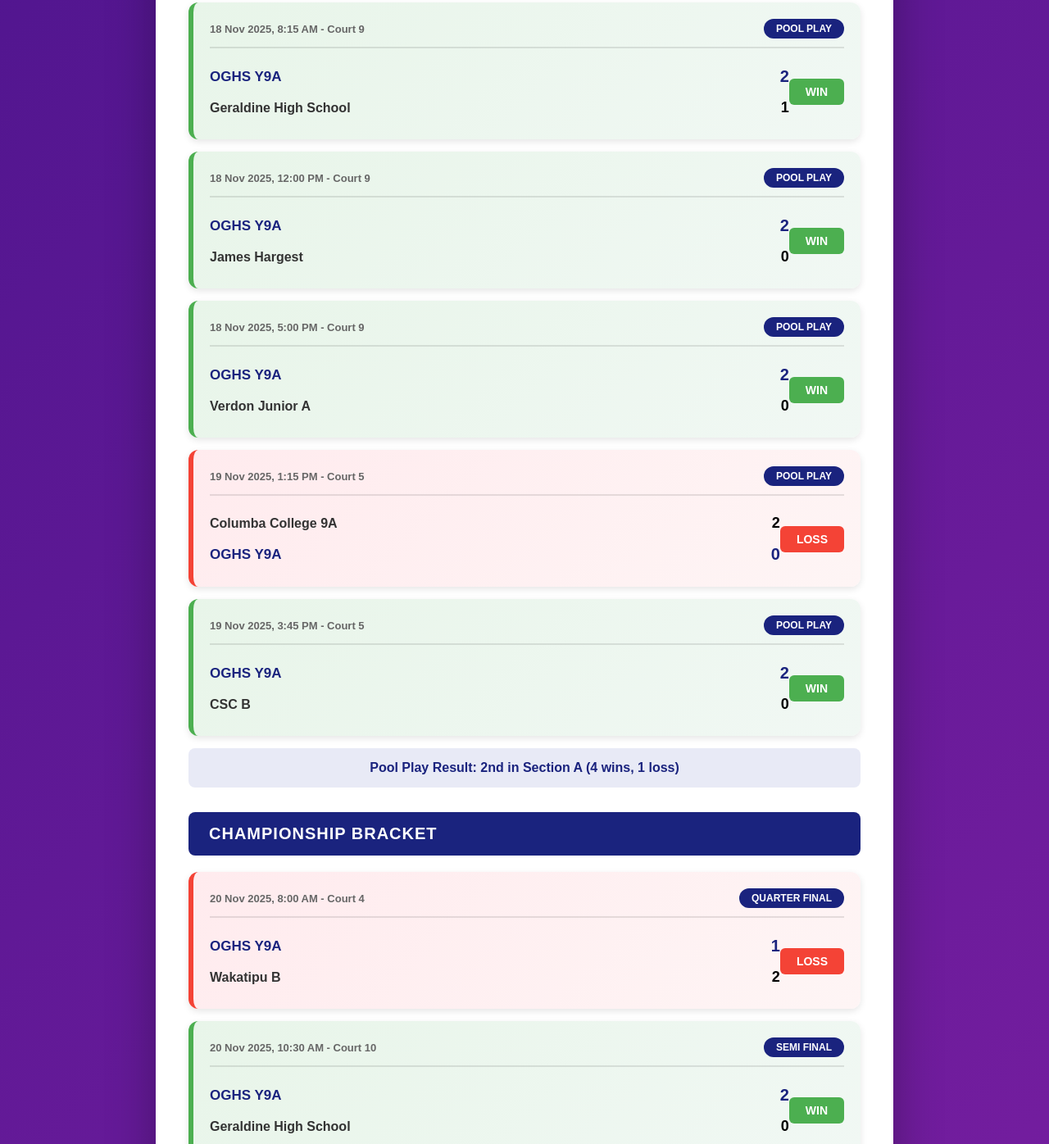
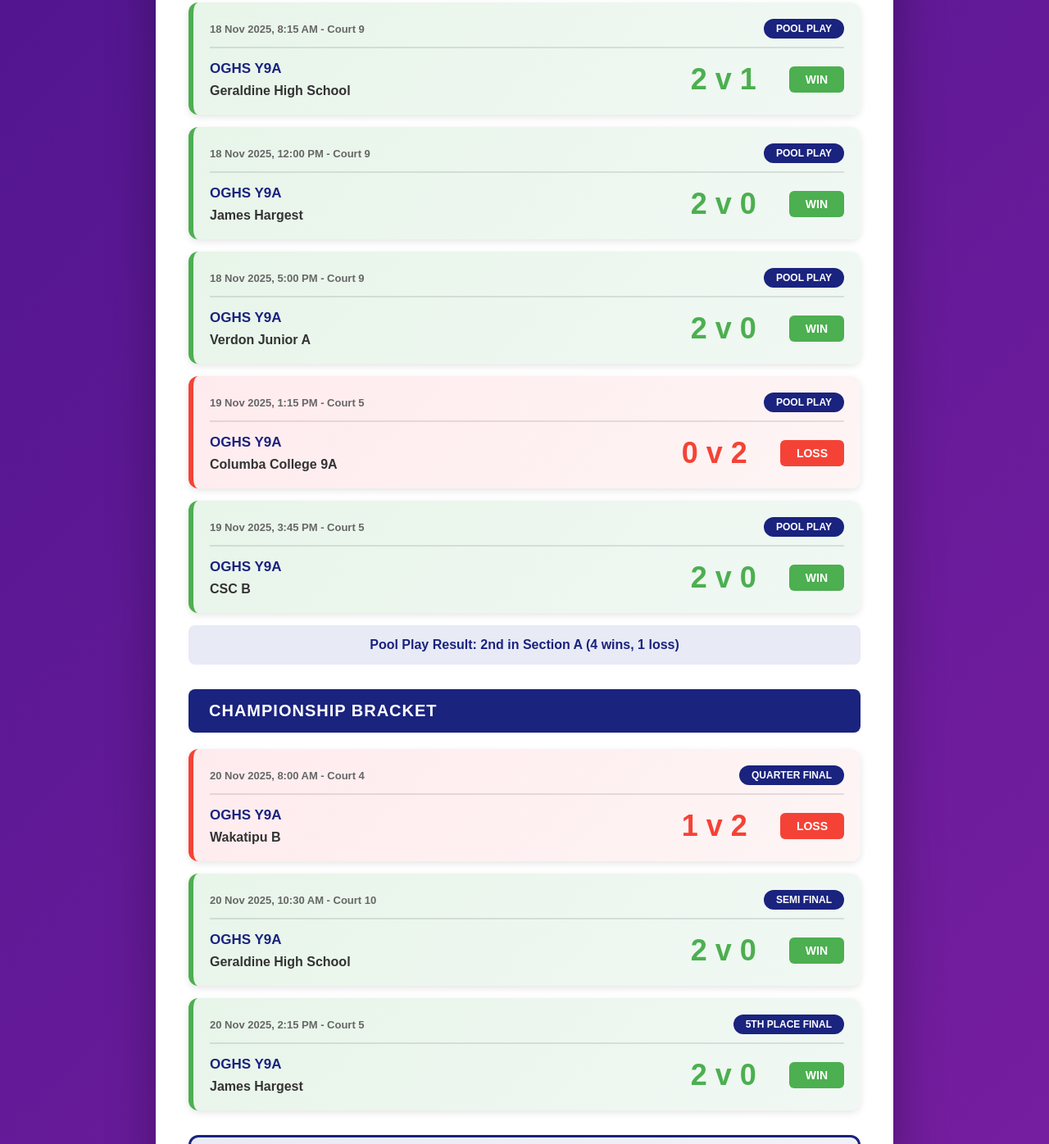
Before and after one commit to Neoublie/2025-South-Island-Junior-Secondary-Schools, a plain HTML site: page index.html in a window 1280 px wide. Shown: the part 705-2101 px from the top of the page at 82% size. Drawn offline with Linux system fonts and the light colour scheme.

Commit message:
fix: Fixed the Score locations

```diff
--- a/index.html
+++ b/index.html
@@ -166,38 +166,34 @@
             display: flex;
             justify-content: space-between;
             align-items: center;
+            gap: 20px;
         }
 
-        .team-info {
+        .teams-container {
             flex: 1;
-        }
-
-        .team {
             display: flex;
-            justify-content: space-between;
-            align-items: center;
-            padding: 8px 0;
-            font-size: 16px;
+            flex-direction: column;
+            gap: 8px;
         }
 
         .team-name-text {
             font-weight: 600;
             color: #333;
+            font-size: 16px;
         }
 
-        .team.oghs .team-name-text {
+        .team-name-text.oghs {
             color: #1a237e;
             font-weight: 700;
             font-size: 17px;
         }
 
         .score-display {
-            font-size: 32px;
+            font-size: 36px;
             font-weight: bold;
             color: #1a237e;
-            margin: 0 25px;
-            min-width: 60px;
-            text-align: center;
+            margin: 0 20px;
+            white-space: nowrap;
         }
 
         .score-display.win {
@@ -305,16 +301,11 @@
                     <div class="match-stage">Pool Play</div>
                 </div>
                 <div class="match-result">
-                    <div class="team-info">
-                        <div class="team oghs">
-                            <span class="team-name-text">OGHS Y9A</span>
-                            <span style="font-weight: 700; color: #1a237e; font-size: 20px;">2</span>
-                        </div>
-                        <div class="team">
-                            <span class="team-name-text">Geraldine High School</span>
-                            <span style="font-weight: 600; font-size: 18px;">1</span>
-                        </div>
+                    <div class="teams-container">
+                        <span class="team-name-text oghs">OGHS Y9A</span>
+                        <span class="team-name-text">Geraldine High School</span>
                     </div>
+                    <div class="score-display win">2 v 1</div>
                     <div class="result-badge">WIN</div>
                 </div>
             </div>
@@ -325,16 +316,11 @@
                     <div class="match-stage">Pool Play</div>
                 </div>
                 <div class="match-result">
-                    <div class="team-info">
-                        <div class="team oghs">
-                            <span class="team-name-text">OGHS Y9A</span>
-                            <span style="font-weight: 700; color: #1a237e; font-size: 20px;">2</span>
-                        </div>
-                        <div class="team">
-                            <span class="team-name-text">James Hargest</span>
-                            <span style="font-weight: 600; font-size: 18px;">0</span>
-                        </div>
+                    <div class="teams-container">
+                        <span class="team-name-text oghs">OGHS Y9A</span>
+                        <span class="team-name-text">James Hargest</span>
                     </div>
+                    <div class="score-display win">2 v 0</div>
                     <div class="result-badge">WIN</div>
                 </div>
             </div>
@@ -345,16 +331,11 @@
                     <div class="match-stage">Pool Play</div>
                 </div>
                 <div class="match-result">
-                    <div class="team-info">
-                        <div class="team oghs">
-                            <span class="team-name-text">OGHS Y9A</span>
-                            <span style="font-weight: 700; color: #1a237e; font-size: 20px;">2</span>
-                        </div>
-                        <div class="team">
-                            <span class="team-name-text">Verdon Junior A</span>
-                            <span style="font-weight: 600; font-size: 18px;">0</span>
-                        </div>
+                    <div class="teams-container">
+                        <span class="team-name-text oghs">OGHS Y9A</span>
+                        <span class="team-name-text">Verdon Junior A</span>
                     </div>
+                    <div class="score-display win">2 v 0</div>
                     <div class="result-badge">WIN</div>
                 </div>
             </div>
@@ -365,16 +346,11 @@
                     <div class="match-stage">Pool Play</div>
                 </div>
                 <div class="match-result">
-                    <div class="team-info">
-                        <div class="team">
-                            <span class="team-name-text">Columba College 9A</span>
-                            <span style="font-weight: 600; font-size: 18px;">2</span>
-                        </div>
-                        <div class="team oghs">
-                            <span class="team-name-text">OGHS Y9A</span>
-                            <span style="font-weight: 700; color: #1a237e; font-size: 20px;">0</span>
-                        </div>
+                    <div class="teams-container">
+                        <span class="team-name-text oghs">OGHS Y9A</span>
+                        <span class="team-name-text">Columba College 9A</span>
                     </div>
+                    <div class="score-display loss">0 v 2</div>
                     <div class="result-badge loss">LOSS</div>
                 </div>
             </div>
@@ -385,16 +361,11 @@
                     <div class="match-stage">Pool Play</div>
                 </div>
                 <div class="match-result">
-                    <div class="team-info">
-                        <div class="team oghs">
-                            <span class="team-name-text">OGHS Y9A</span>
-                            <span style="font-weight: 700; color: #1a237e; font-size: 20px;">2</span>
-                        </div>
-                        <div class="team">
-                            <span class="team-name-text">CSC B</span>
-                            <span style="font-weight: 600; font-size: 18px;">0</span>
-                        </div>
+                    <div class="teams-container">
+                        <span class="team-name-text oghs">OGHS Y9A</span>
+                        <span class="team-name-text">CSC B</span>
                     </div>
+                    <div class="score-display win">2 v 0</div>
                     <div class="result-badge">WIN</div>
                 </div>
             </div>
@@ -411,16 +382,11 @@
                     <div class="match-stage">Quarter Final</div>
                 </div>
                 <div class="match-result">
-                    <div class="team-info">
-                        <div class="team oghs">
-                            <span class="team-name-text">OGHS Y9A</span>
-                            <span style="font-weight: 700; color: #1a237e; font-size: 20px;">1</span>
-                        </div>
-                        <div class="team">
-                            <span class="team-name-text">Wakatipu B</span>
-                            <span style="font-weight: 600; font-size: 18px;">2</span>
-                        </div>
+                    <div class="teams-container">
+                        <span class="team-name-text oghs">OGHS Y9A</span>
+                        <span class="team-name-text">Wakatipu B</span>
                     </div>
+                    <div class="score-display loss">1 v 2</div>
                     <div class="result-badge loss">LOSS</div>
                 </div>
             </div>
@@ -431,16 +397,11 @@
                     <div class="match-stage">Semi Final</div>
                 </div>
                 <div class="match-result">
-                    <div class="team-info">
-                        <div class="team oghs">
-                            <span class="team-name-text">OGHS Y9A</span>
-                            <span style="font-weight: 700; color: #1a237e; font-size: 20px;">2</span>
-                        </div>
-                        <div class="team">
-                            <span class="team-name-text">Geraldine High School</span>
-                            <span style="font-weight: 600; font-size: 18px;">0</span>
-                        </div>
+                    <div class="teams-container">
+                        <span class="team-name-text oghs">OGHS Y9A</span>
+                        <span class="team-name-text">Geraldine High School</span>
                     </div>
+                    <div class="score-display win">2 v 0</div>
                     <div class="result-badge">WIN</div>
                 </div>
             </div>
@@ -451,16 +412,11 @@
                     <div class="match-stage">5th Place Final</div>
                 </div>
                 <div class="match-result">
-                    <div class="team-info">
-                        <div class="team oghs">
-                            <span class="team-name-text">OGHS Y9A</span>
-                            <span style="font-weight: 700; color: #1a237e; font-size: 20px;">2</span>
-                        </div>
-                        <div class="team">
-                            <span class="team-name-text">James Hargest</span>
-                            <span style="font-weight: 600; font-size: 18px;">0</span>
-                        </div>
+                    <div class="teams-container">
+                        <span class="team-name-text oghs">OGHS Y9A</span>
+                        <span class="team-name-text">James Hargest</span>
                     </div>
+                    <div class="score-display win">2 v 0</div>
                     <div class="result-badge">WIN</div>
                 </div>
             </div>
```
